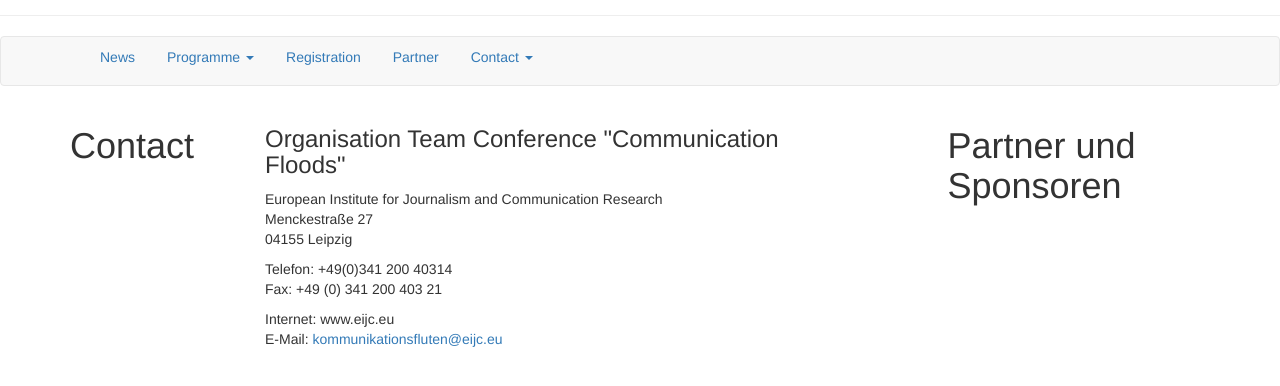
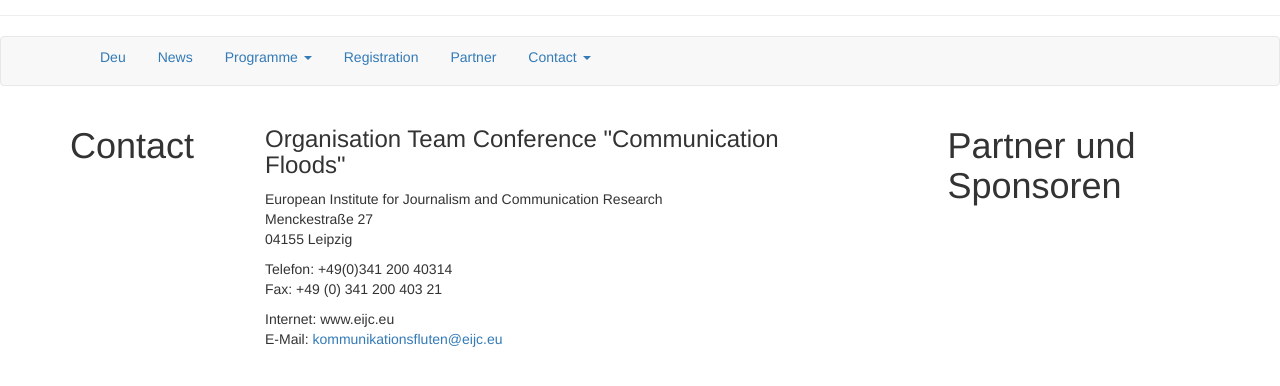
Before and after one commit to susedev/test, a Jekyll site: the page built from contact.html, in a window 1280 px wide, cut to the strip 131-517 px from the top of the page. Built offline with Jekyll 4.4.1, drawn with Linux system fonts in a browser that asks for light colours; nearby versions of some CDN libraries.

Commit message:
Update navbar-en.html

```diff
--- a/_includes/navbar-en.html
+++ b/_includes/navbar-en.html
@@ -10,6 +10,7 @@
     </div>
     <div class="collapse navbar-collapse" id="bs-example-navbar-collapse-1">
       <ul class="nav nav-pills">
+        <li><a href="{{ site.base_url }}/konferenz-kommunikationsfluten.html">Deu <span class="sr-only">(current)</span></a></li>
         <li><a href="{{ site.base_url }}/conference-communication-floods.html">News <span class="sr-only">(current)</span></a></li>
         <li class="dropdown">
           <a href="{{ site.base_url }}/programme.html" class="dropdown-toggle" data-toggle="dropdown" role="button" aria-expanded="false">Programme <span class="caret"></span></a>
```
